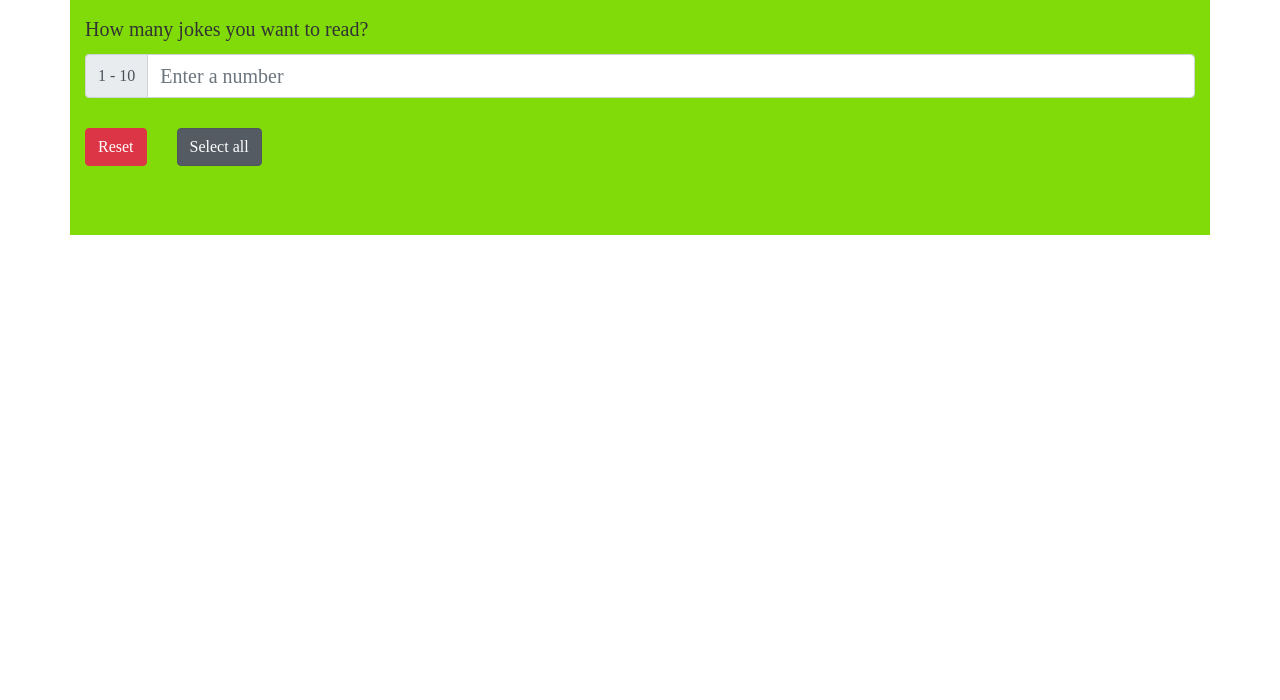
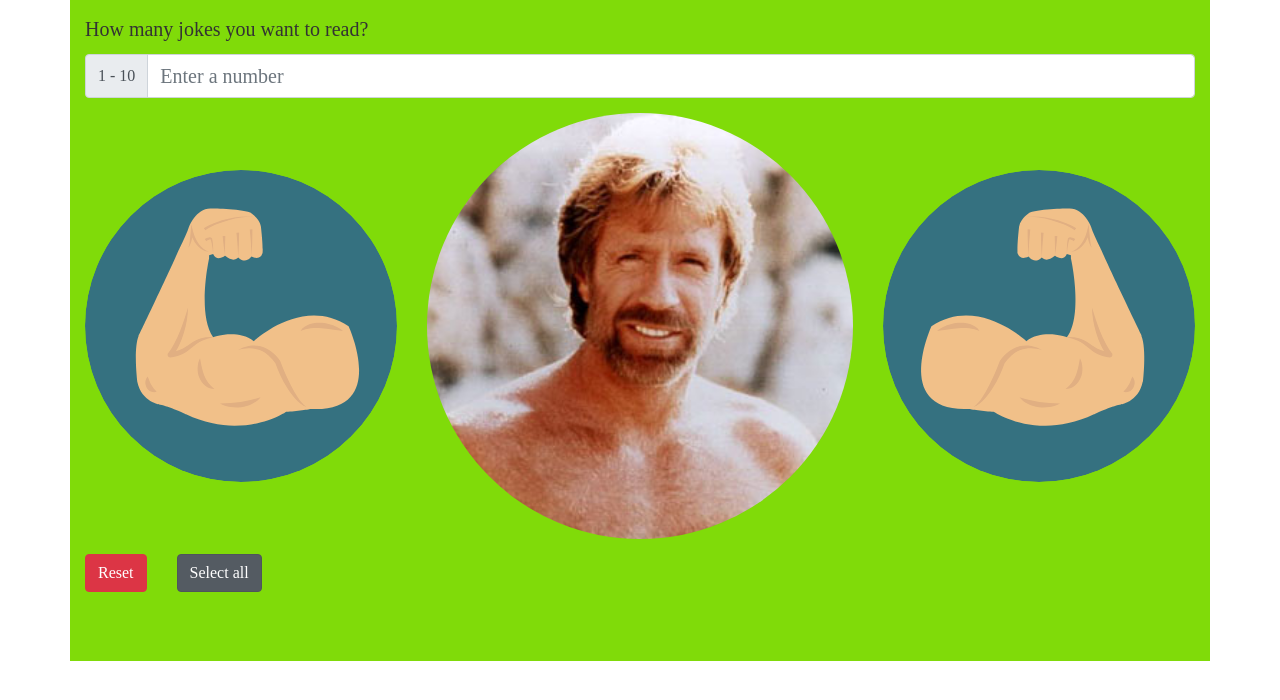
Before and after one commit to yovchenko/chuck-norris-jokes-angular-js, a website built with webpack: page docs/index.html in a window 1280 px wide. Built offline with nearby package versions, Linux system fonts and the light colour scheme; some packages are replaced by stand-ins of ours; no server answers; files whose address does not match are found by name.

Commit message:
added images

```diff
--- a/src/app/app.html
+++ b/src/app/app.html
@@ -9,6 +9,11 @@
         <input type="text" ng-model="jokesNumber" id="input-number" ng-change="change()" class="form-control" placeholder="Enter a number"
           aria-label="Enter a number" aria-describedby="btnGroupAddon">
       </div>
+    </div>
+    <div class="row">
+      <img src="./img/ChuckMuscle.svg" class="col-3 rounded-circle" alt="Chuck Norris photo">
+      <img src="./img/ChuckNorrisPhoto.jpg" class="col-6 rounded-circle" alt="Chuck Norris photo">
+      <img src="./img/ChuckMuscle.svg" class="col-3 rounded-circle" alt="Chuck Norris photo">
   </div>
   <div class="row">
     <button class="btn btn-danger" ng-click="reset()" type="reset">Reset</button>
--- a/src/style/app.css
+++ b/src/style/app.css
@@ -9,10 +9,32 @@ html body {
   background: rgb(128, 219, 9);
 }
 
+.row:nth-child(2) {
+  align-items: center;
+}
+
 label[for='input-number'] {
   padding: 15px 15px 10px 15px;
   margin-bottom: -15px;
   font-size: 1.25em;
+}
+
+.container .row .rounded-circle {
+  max-width: 30%;
+  height: 30%;
+  margin: 0 auto;
+}
+
+.container .row .rounded-circle:nth-child(2) {
+  max-width: 40%;
+  height: 40%;
+}
+
+.container .row img:last-child {
+  -webkit-transform: rotateY(180deg);
+  -moz-transform: rotateY(180deg);
+  -o-transform: rotateY(180deg);
+  transform: rotateY(180deg);
 }
 
 .container .row .input-group {
@@ -20,8 +42,12 @@ label[for='input-number'] {
   color: #000;
 }
 
+.container .row .input-group .input-group-text {
+  font-family: 'Cinzel', serif;
+}
+
 .container h1 {
-  font-size: 1.333em;   /* Perfect fourth */
+  font-size: 1.333em;          /* Perfect fourth */
   line-height: 1.2;
   padding: 15px;
 }
@@ -42,31 +68,26 @@ label[for='input-number'] {
   border-bottom-left-radius: 0.25rem;
 }
 
-
 @media (max-width: 1199.98px) {
   html body {
     font-size: 0.95rem;
   }
-
 }
 
 @media (max-width: 991.98px) {
   html body {
     font-size: 0.9rem;
   }
-
 }
 
 @media (max-width: 767.98px) {
   html body {
     font-size: 0.85rem;
   }
-
 }
 
 @media (max-width: 575.98px) {
   html body {
     font-size: 0.7rem;
   }
-
 }
```
Also changed, not shown: src/public/img/ChuckMuscle.svg (added), src/public/img/ChuckNorrisPhoto.jpg (added). Lines whose indentation alone changed are shown as unchanged.
